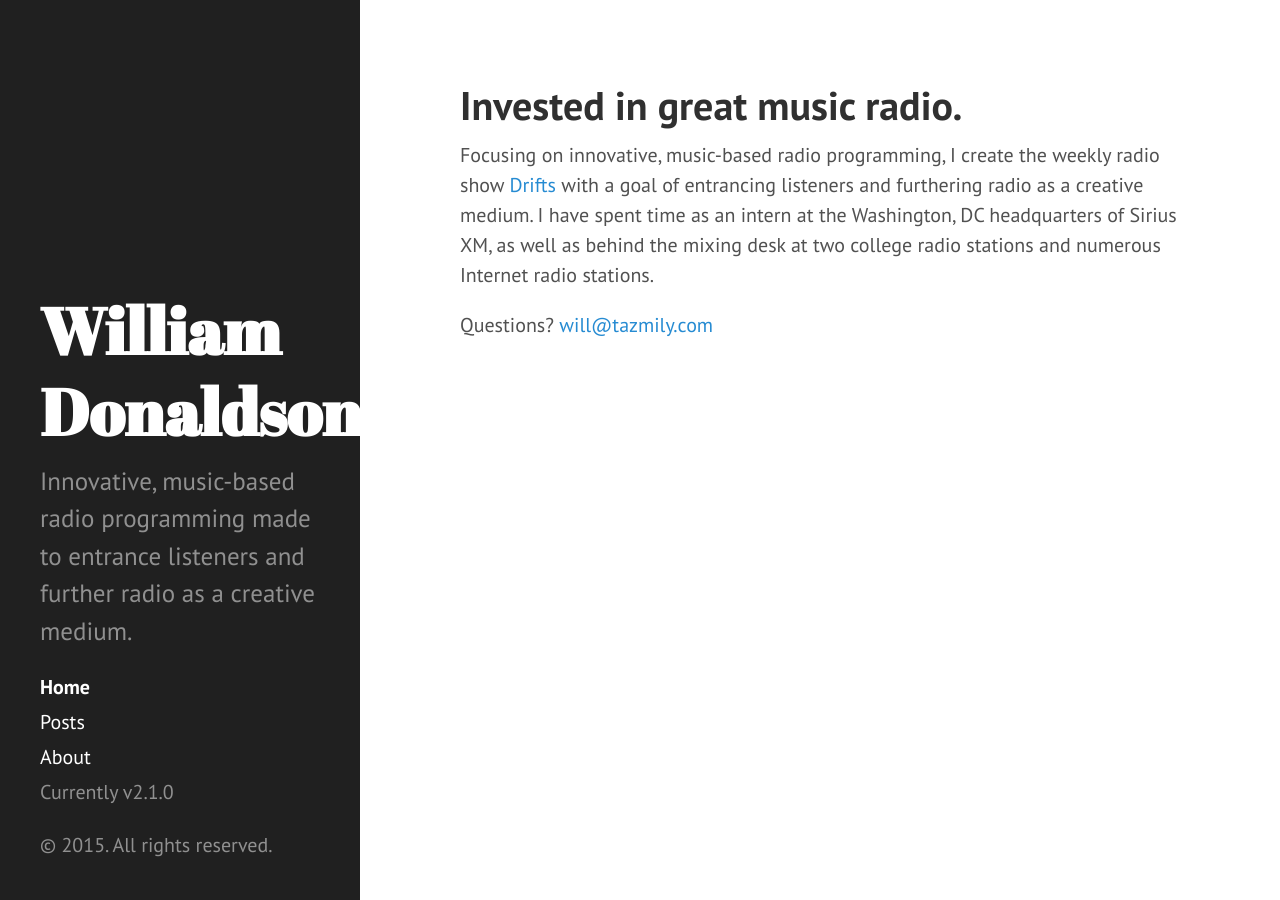
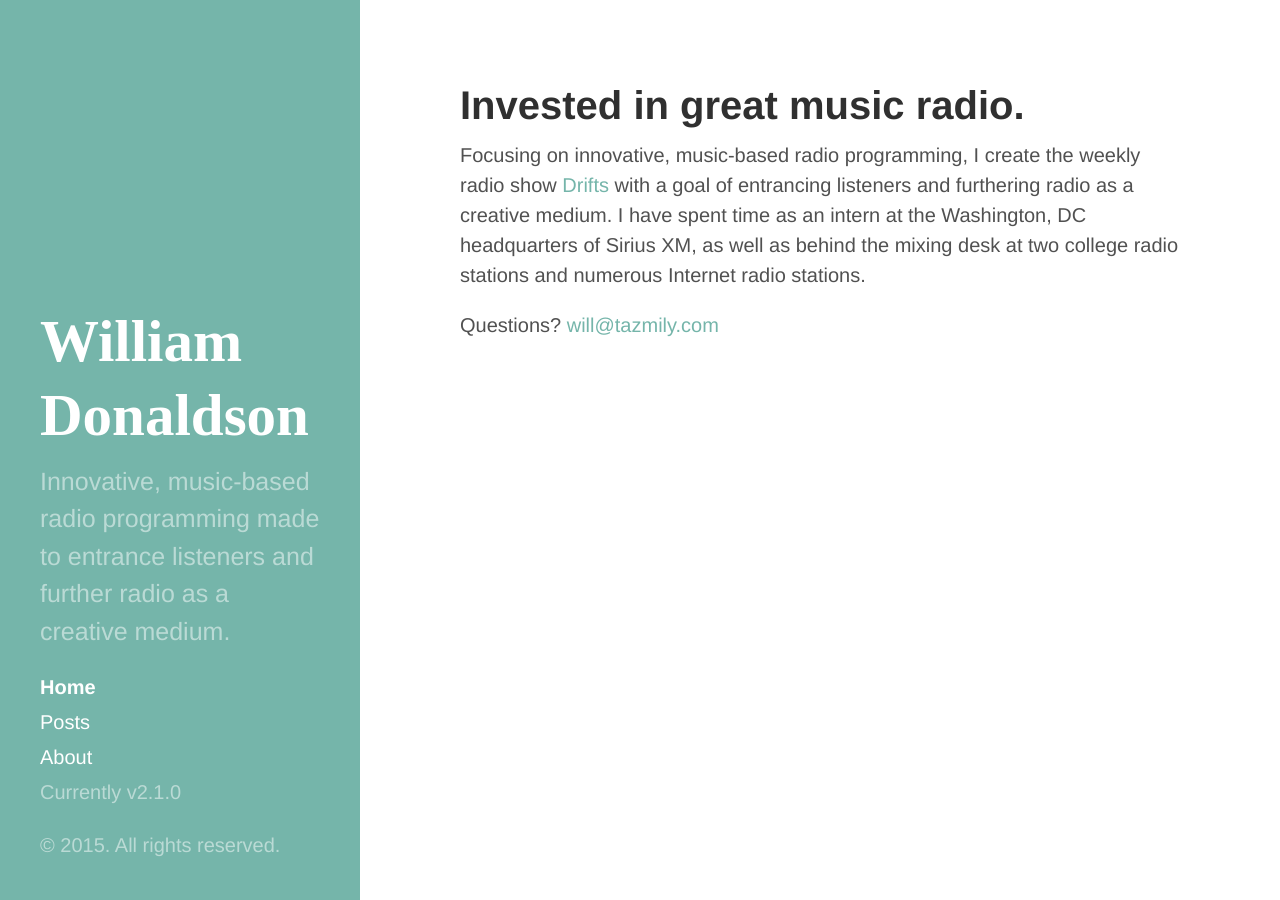
Before and after one commit to crownsedge/wildonaldson.me, a Jekyll site: the page built from index.md, in a window 1280 px wide. Built offline with Jekyll 4.4.1, drawn with Linux system fonts in a browser that asks for light colours; Markdown is read by kramdown in place of the engine named in the settings; comment, search, counter and statistics services are not loaded.

Commit message:
Design customizations
blue theme, proxima nova, title size adjustment.

```diff
--- a/_includes/head.html
+++ b/_includes/head.html
@@ -18,9 +18,14 @@
   <link rel="stylesheet" href="{{ site.baseurl }}public/css/poole.css">
   <link rel="stylesheet" href="{{ site.baseurl }}public/css/syntax.css">
   <link rel="stylesheet" href="{{ site.baseurl }}public/css/hyde.css">
-  <link rel="stylesheet" href="http://fonts.googleapis.com/css?family=PT+Sans:400,400italic,700|Abril+Fatface">
 
-  <!-- Icons -->
+  <!-- Customizations (CSS, typography) -->
+  <link rel="stylesheet" href="{{ site.baseurl }}public/css/customizations.css">
+  <script src="//use.typekit.net/rdv0nsw.js"></script>
+  <script>try{Typekit.load();}catch(e){}</script>
+
+
+  <!-- Icons {% comment %} These are still the default icons. {% endcomment %} -->
   <link rel="apple-touch-icon-precomposed" sizes="144x144" href="{{ site.baseurl }}public/apple-touch-icon-144-precomposed.png">
                                  <link rel="shortcut icon" href="{{ site.baseurl }}public/favicon.ico">
 
--- a/_layouts/default.html
+++ b/_layouts/default.html
@@ -3,7 +3,7 @@
 
   {% include head.html %}
 
-  <body>
+  <body class="theme-base-0c">
 
     {% include sidebar.html %}
 
--- /dev/null
+++ b/public/css/customizations.css
@@ -0,0 +1,23 @@
+/*
+	Customizations to the CSS.
+	Written by William Donaldson for his personal website.
+	Original theme, Hyde, by @mdo and released under MIT License.
+	These changes are also released under the MIT License.
+*/
+
+
+/*
+	TYPE
+
+	Updating the default typefaces to use nicer ones
+	from Typekit.
+*/
+
+html {
+	font-family: "proxima-nova", Helvetica, Arial, sans-serif;
+}
+
+.sidebar-about h1 {
+	font-family: "proxima-nova";
+	font-size: 2.95rem;			  /* fit my name in better */
+}
```
